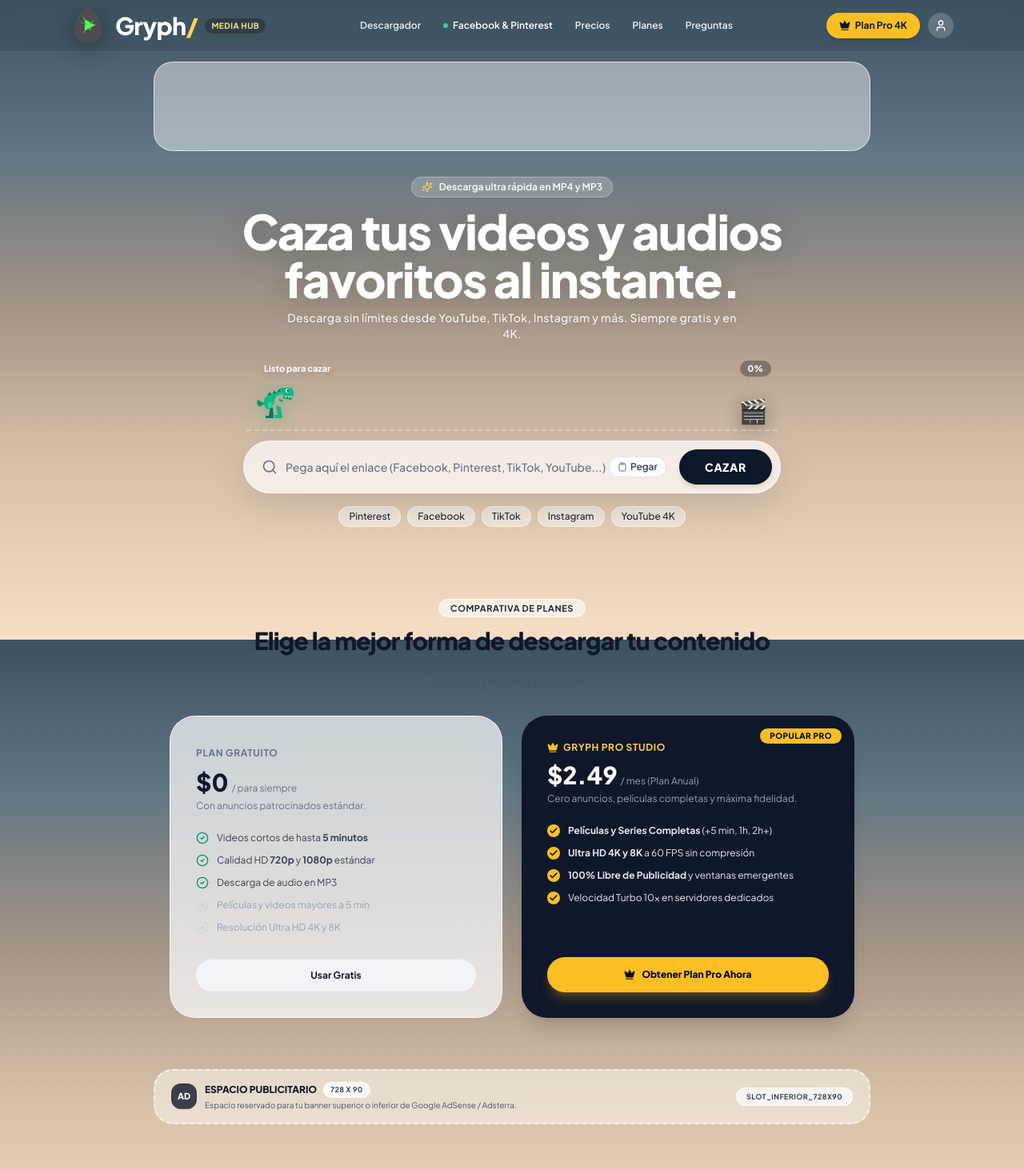
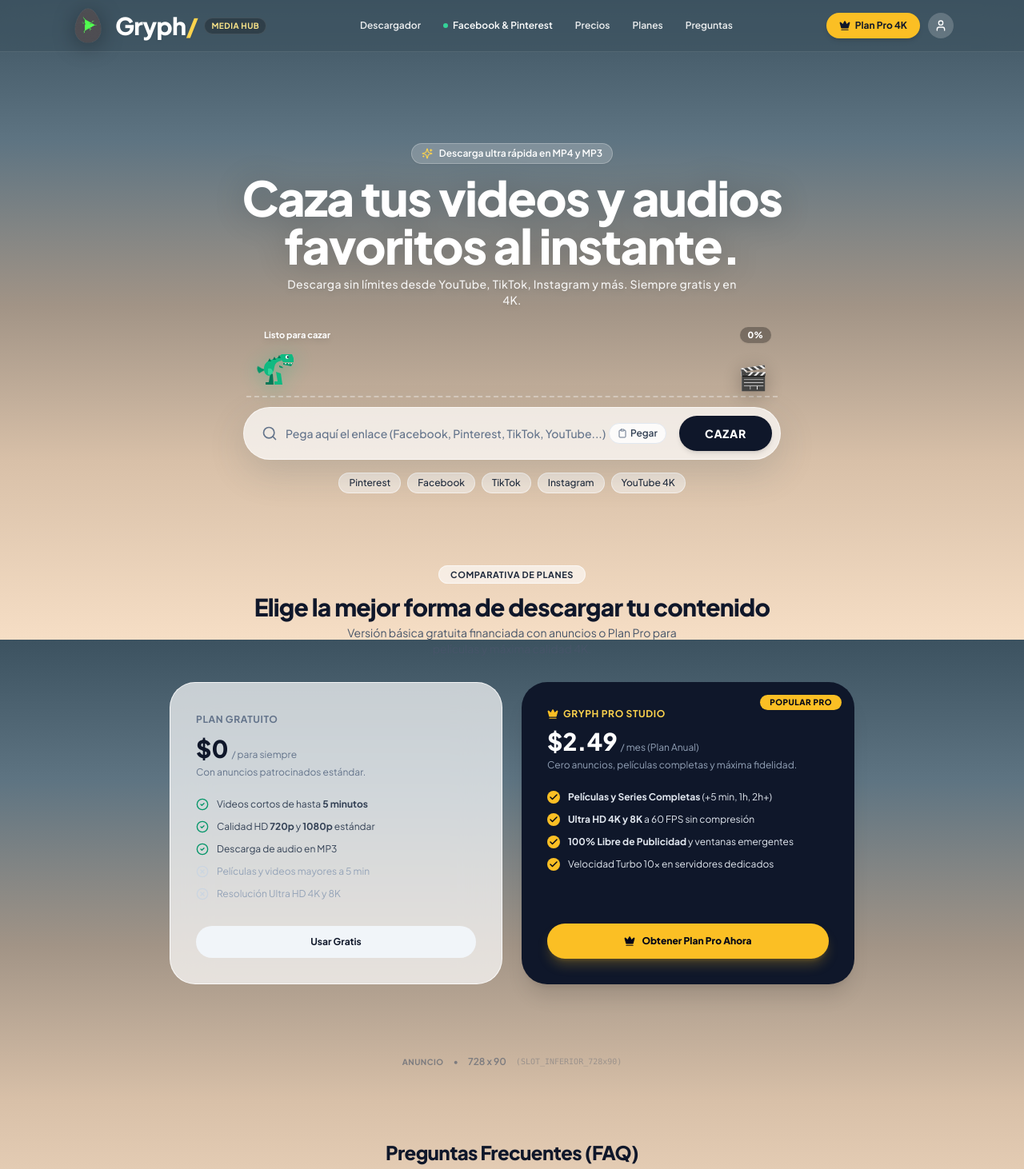
Before and after one commit to tonycavero/gryph-web, a Next.js app: page / in a window 1280 px wide. Shown: the top 1462 px of the page at 80% size. Built offline with nearby package versions, Linux system fonts and the light colour scheme.

Commit message:
Eliminar marcos y bordes blancos en anuncios publicitarios

```diff
--- a/app/page.tsx
+++ b/app/page.tsx
@@ -319,14 +319,12 @@
         </div>
       </header>
 
-      {/* Espacios Publicitarios Laterales Verticales (Skyscrapers 160x600 - ocultos en pantallas menores a 2XL para no comprimir el centro) */}
+      {/* Espacios Publicitarios Laterales Verticales (Skyscrapers 160x600) */}
       <AdBanner type="skyscraper-left" slotId="SLOT_LATERAL_IZQ_160x600" />
       <AdBanner type="skyscraper-right" slotId="SLOT_LATERAL_DER_160x600" />
 
-      {/* Banner Publicitario Superior Horizontal (728x90) con margen superior reducido para subir el contenido */}
-      <div className="max-w-5xl mx-auto px-4 w-full mt-1 mb-2">
-        <AdBanner type="leaderboard" slotId="SLOT_SUPERIOR_728x90" />
-      </div>
+      {/* Banner Publicitario Superior Horizontal (728x90) limpio y sin marcos */}
+      <AdBanner type="leaderboard" slotId="SLOT_SUPERIOR_728x90" />
 
       {/* 2. Hero Section: Titular en Español con Contraste Puro */}
       <main id="hunter" className="flex-1 max-w-4xl mx-auto px-3 sm:px-5 pt-2 sm:pt-4 pb-12 flex flex-col items-center justify-center text-center relative z-10 w-full scroll-mt-20">
@@ -745,10 +743,8 @@
         </div>
       </section>
 
-      {/* Banner Publicitario Inferior Horizontal */}
-      <div className="max-w-5xl mx-auto px-4 w-full my-4">
-        <AdBanner type="leaderboard" slotId="SLOT_INFERIOR_728x90" />
-      </div>
+      {/* Banner Publicitario Inferior Horizontal limpio y sin marcos */}
+      <AdBanner type="leaderboard" slotId="SLOT_INFERIOR_728x90" />
 
       {/* 7. Preguntas Frecuentes (FAQ Accordion) */}
       <section id="faq" className="max-w-3xl mx-auto px-4 sm:px-5 py-10 w-full scroll-mt-20">
--- a/components/AdBanner.tsx
+++ b/components/AdBanner.tsx
@@ -37,72 +37,59 @@
       bannerRef.current.appendChild(adScript);
     }
   }, [type, slotId]);
-  // 1. Skyscraper Vertical Lateral Izquierdo (160x600)
-  // Oculto en pantallas medianas o pequeñas (hidden 2xl:flex), asegurando que el centro no se comprima
+
+  // 1. Skyscraper Vertical Lateral Izquierdo (160x600) - Sin marcos ni bordes blancos
   if (type === 'skyscraper-left') {
     return (
       <aside
         aria-label="Espacio Publicitario Lateral Izquierdo"
-        className={`hidden 2xl:flex flex-col items-center justify-center w-[160px] h-[600px] bg-white/40 backdrop-blur-xl border-2 border-dashed border-white/60 rounded-3xl p-3 text-center fixed left-4 top-24 z-20 shadow-sm transition-all ${className}`}
+        className={`hidden 2xl:flex items-center justify-center w-[160px] h-[600px] fixed left-4 top-24 z-20 ${className}`}
       >
-        <span className="text-[9px] uppercase tracking-wider font-extrabold text-slate-700 bg-white/80 px-2.5 py-0.5 rounded-full mb-3 shadow-xs">
-          Anuncio Lateral
-        </span>
-        <div className="flex-1 w-full flex flex-col items-center justify-center bg-white/30 rounded-2xl border border-white/40 p-3">
-          <LayoutGrid className="w-6 h-6 text-slate-600 mb-2 opacity-60" />
-          <span className="text-xs font-black text-slate-800">160 x 600</span>
-          <span className="text-[10px] text-slate-600 font-medium mt-1">Skyscraper Izquierdo</span>
-          <p className="text-[9px] text-slate-500 mt-3 leading-tight">
-            Listo para AdSense, Adsterra o Monetag
-          </p>
+        <div className="w-[160px] h-[600px] flex flex-col items-center justify-center text-center">
+          <div className="w-full h-full flex flex-col items-center justify-center text-slate-600/60 hover:text-slate-800 transition-colors">
+            <LayoutGrid className="w-5 h-5 mb-1.5 opacity-40" />
+            <span className="text-[11px] font-bold">160 x 600</span>
+            <span className="text-[9px] uppercase tracking-wider opacity-75 mt-0.5">Anuncio Lateral</span>
+            <span className="text-[8px] font-mono opacity-50 mt-1">{slotId}</span>
+          </div>
         </div>
-        <span className="text-[8px] text-slate-500 uppercase mt-2 font-semibold tracking-wider">
-          {slotId}
-        </span>
         {/* PEGA AQUÍ TU SCRIPT DE ANUNCIO LATERAL IZQUIERDO */}
       </aside>
     );
   }
 
-  // 2. Skyscraper Vertical Lateral Derecho (160x600)
+  // 2. Skyscraper Vertical Lateral Derecho (160x600) - Sin marcos ni bordes blancos
   if (type === 'skyscraper-right') {
     return (
       <aside
         aria-label="Espacio Publicitario Lateral Derecho"
-        className={`hidden 2xl:flex flex-col items-center justify-center w-[160px] h-[600px] bg-white/40 backdrop-blur-xl border-2 border-dashed border-white/60 rounded-3xl p-3 text-center fixed right-4 top-24 z-20 shadow-sm transition-all ${className}`}
+        className={`hidden 2xl:flex items-center justify-center w-[160px] h-[600px] fixed right-4 top-24 z-20 ${className}`}
       >
-        <span className="text-[9px] uppercase tracking-wider font-extrabold text-slate-700 bg-white/80 px-2.5 py-0.5 rounded-full mb-3 shadow-xs">
-          Anuncio Lateral
-        </span>
-        <div className="flex-1 w-full flex flex-col items-center justify-center bg-white/30 rounded-2xl border border-white/40 p-3">
-          <LayoutGrid className="w-6 h-6 text-slate-600 mb-2 opacity-60" />
-          <span className="text-xs font-black text-slate-800">160 x 600</span>
-          <span className="text-[10px] text-slate-600 font-medium mt-1">Skyscraper Derecho</span>
-          <p className="text-[9px] text-slate-500 mt-3 leading-tight">
-            Listo para AdSense, Adsterra o Monetag
-          </p>
+        <div className="w-[160px] h-[600px] flex flex-col items-center justify-center text-center">
+          <div className="w-full h-full flex flex-col items-center justify-center text-slate-600/60 hover:text-slate-800 transition-colors">
+            <LayoutGrid className="w-5 h-5 mb-1.5 opacity-40" />
+            <span className="text-[11px] font-bold">160 x 600</span>
+            <span className="text-[9px] uppercase tracking-wider opacity-75 mt-0.5">Anuncio Lateral</span>
+            <span className="text-[8px] font-mono opacity-50 mt-1">{slotId}</span>
+          </div>
         </div>
-        <span className="text-[8px] text-slate-500 uppercase mt-2 font-semibold tracking-wider">
-          {slotId}
-        </span>
         {/* PEGA AQUÍ TU SCRIPT DE ANUNCIO LATERAL DERECHO */}
       </aside>
     );
   }
 
-  // 3. Banner Horizontal Leaderboard (728x90) con margen y padding compactos
+  // 3. Banner Horizontal Leaderboard (728x90) - Sin marcos ni bordes transparentes blancos
   if (type === 'leaderboard') {
-    // Si es el banner superior, se renderiza el script publicitario de Adsterra
     if (slotId?.toUpperCase().includes('SUPERIOR')) {
       return (
         <aside
           aria-label="Espacio Publicitario Superior (728x90)"
-          className={`w-full max-w-4xl mx-auto my-2 p-2 sm:p-2.5 bg-white/45 backdrop-blur-xl border border-white/60 rounded-2xl sm:rounded-3xl text-center relative overflow-hidden shadow-xs transition-all hover:border-white/80 flex items-center justify-center min-h-[95px] ${className}`}
+          className={`w-full flex items-center justify-center my-1 ${className}`}
         >
-          {/* Contenedor del anuncio de Adsterra 728x90 */}
+          {/* El anuncio se muestra directamente en tamaño exacto 728x90 sin ningún marco exterior */}
           <div
             ref={bannerRef}
-            className="w-full flex items-center justify-center overflow-x-auto min-h-[90px]"
+            className="w-[728px] max-w-full min-h-[90px] flex items-center justify-center"
           />
         </aside>
       );
@@ -111,44 +98,30 @@
     return (
       <div
         aria-label="Espacio Publicitario Horizontal"
-        className={`w-full max-w-4xl mx-auto my-2 p-2.5 sm:p-3 bg-white/45 backdrop-blur-xl border-2 border-dashed border-white/60 rounded-2xl sm:rounded-3xl text-center relative overflow-hidden shadow-xs transition-all hover:border-white/80 ${className}`}
+        className={`w-full max-w-[728px] mx-auto my-3 flex items-center justify-center min-h-[90px] ${className}`}
       >
-        <div className="flex flex-col sm:flex-row items-center justify-between gap-2 px-2 py-0.5">
-          <div className="flex items-center gap-2.5 text-left">
-            <div className="w-8 h-8 rounded-xl bg-slate-900/80 text-white flex items-center justify-center font-black text-[11px] shrink-0 shadow-sm">
-              AD
-            </div>
-            <div>
-              <div className="flex items-center gap-2">
-                <span className="text-xs font-extrabold text-slate-900">ESPACIO PUBLICITARIO</span>
-                <span className="text-[9px] font-bold uppercase tracking-wider bg-white/80 text-slate-700 px-2 py-0.5 rounded-full border border-white/60">
-                  728 x 90
-                </span>
-              </div>
-              <p className="text-[10px] text-slate-600 mt-0.5 hidden sm:block">
-                Espacio reservado para tu banner superior o inferior de Google AdSense / Adsterra.
-              </p>
-            </div>
-          </div>
-
-          <div className="px-3 py-1 rounded-full bg-white/70 border border-white/80 text-[9px] font-bold text-slate-700 tracking-wider uppercase whitespace-nowrap shadow-xs">
-            {slotId}
-          </div>
+        <div className="w-full h-[90px] flex items-center justify-center gap-3 text-slate-600/60 text-xs">
+          <span className="text-[10px] font-bold uppercase tracking-wider">Anuncio</span>
+          <span>•</span>
+          <span className="font-semibold">728 x 90</span>
+          <span className="text-[10px] font-mono opacity-60">({slotId})</span>
         </div>
         {/* PEGA AQUÍ TU SCRIPT DE BANNER HORIZONTAL (728x90) */}
       </div>
     );
   }
 
-  // 4. Banner entre contenido (Inline 300x250 o 728x90)
+  // 4. Banner entre contenido (Inline 300x250) - Sin marcos ni bordes blancos
   return (
     <div
       aria-label="Espacio Publicitario de Contenido"
-      className={`w-full p-3 bg-white/40 backdrop-blur-xl border-2 border-dashed border-white/50 rounded-2xl text-center text-xs text-slate-700 my-2.5 flex flex-wrap items-center justify-center gap-2 shadow-xs ${className}`}
+      className={`w-full max-w-[728px] mx-auto my-2.5 flex items-center justify-center min-h-[90px] ${className}`}
     >
-      <span className="bg-slate-900 text-white px-2 py-0.5 rounded-full text-[9px] font-black">ANUNCIO</span>
-      <span className="font-semibold text-[11px]">Espacio para banner intermedio (300x250 o 728x90)</span>
-      <span className="text-[10px] text-slate-500 font-mono">• {slotId}</span>
+      <div className="w-full py-2 flex items-center justify-center gap-2 text-slate-600/60 text-xs">
+        <span className="text-[9px] font-bold uppercase tracking-wider">Anuncio</span>
+        <span className="text-[11px] font-medium">• Banner de Contenido (300x250 o 728x90)</span>
+        <span className="text-[10px] font-mono opacity-50">• {slotId}</span>
+      </div>
       {/* PEGA AQUÍ TU SCRIPT DE ANUNCIO DE CONTENIDO */}
     </div>
   );
```
